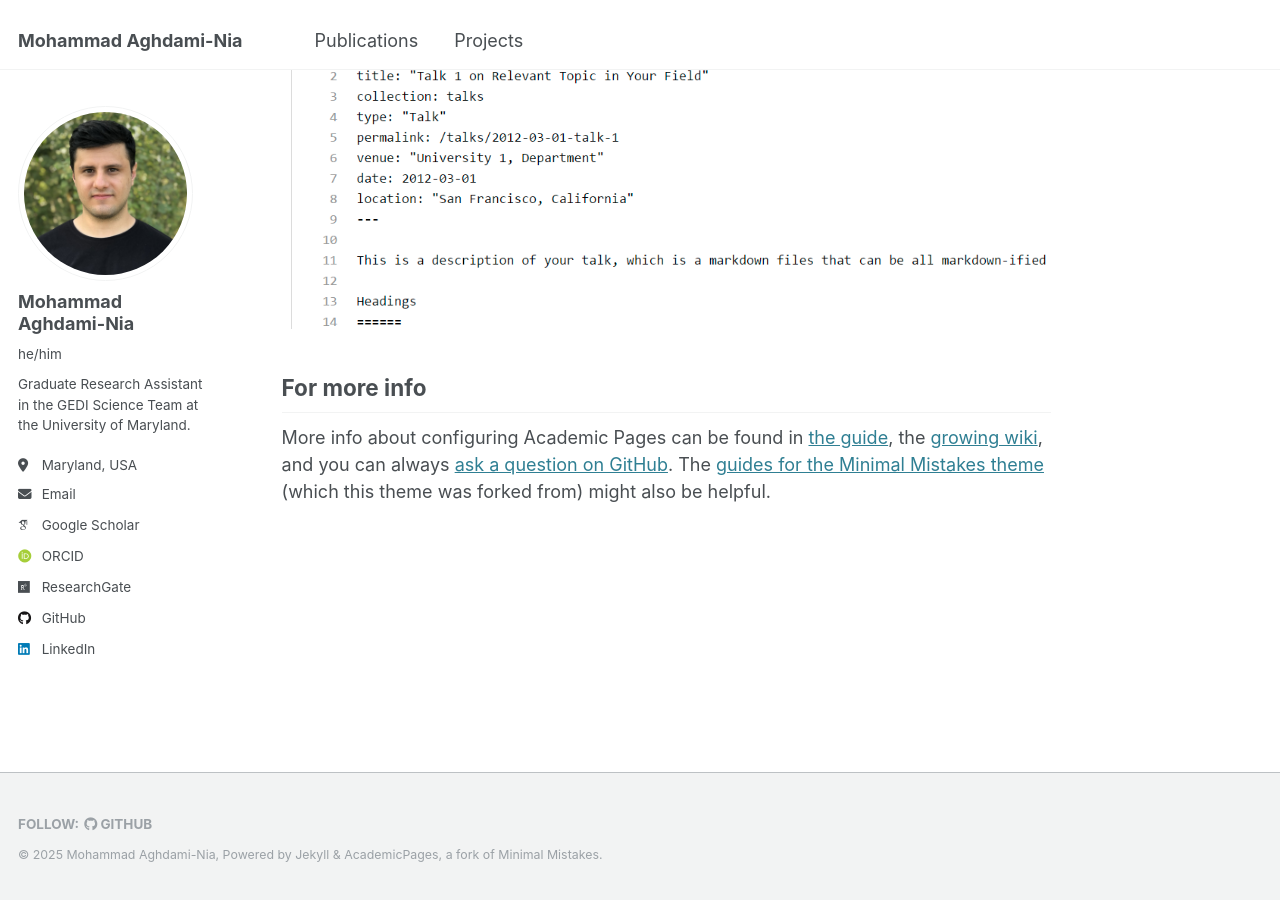
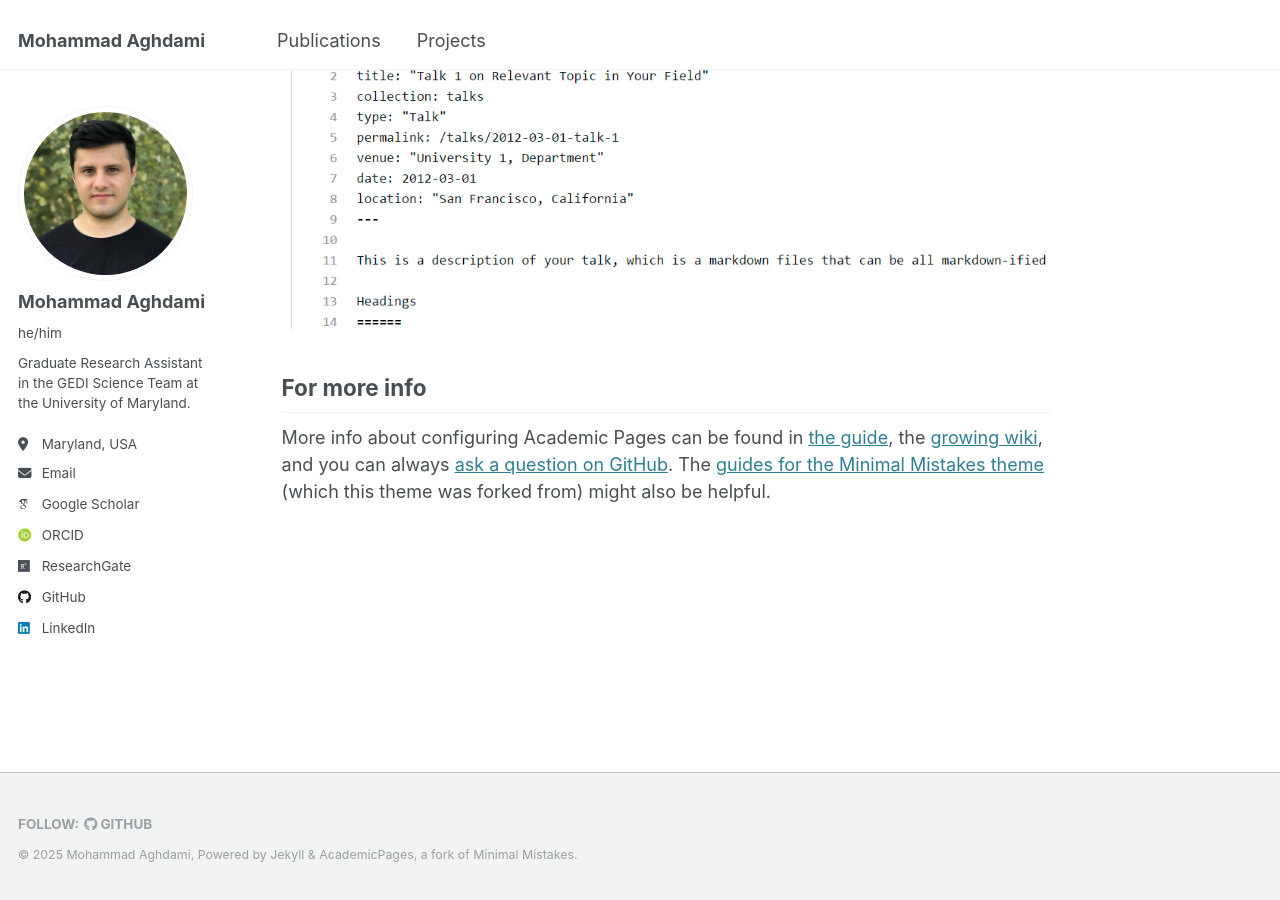
Before and after one commit to mo-agh/mo-agh.github.io, a Jekyll site: the page built from _pages/about.md, in a window 1280 px wide and 900 px high, scrolled down 802 px. Built offline with Jekyll 4.4.1, drawn with Linux system fonts in a browser that asks for light colours; some web fonts are replaced.

Commit message:
Update _config.yml

```diff
--- a/_config.yml
+++ b/_config.yml
@@ -9,10 +9,10 @@
 # Basic Site Settings
 locale                   : "en-US"
 site_theme               : "default"
-title                    : "Mohammad Aghdami-Nia"
+title                    : "Mohammad Aghdami"
 title_separator          : "-"
-name                     : &name "Mohammad Aghdami-Nia"
-description              : &description "Mohammad Aghdami-Nia's personal website"
+name                     : &name "Mohammad Aghdami"
+description              : &description "Mohammad Aghdami's personal website"
 url                      : https://mo-agh.github.io # the base hostname & protocol for your site e.g. "https://[your GitHub username].github.io"
 baseurl                  : "" # the subpath of your site, e.g. "/blog"
 repository               : "mo-agh/mo-agh.github.io"
@@ -23,7 +23,7 @@ repository               : "mo-agh/mo-agh.github.io"
 author:
   # Biographic information
   avatar           : "profile2.png"
-  name             : "Mohammad Aghdami-Nia"
+  name             : "Mohammad Aghdami"
   pronouns         : "he/him"
   bio              : "Graduate Research Assistant in the GEDI Science Team at the University of Maryland."
   location         : "Maryland, USA"
```
